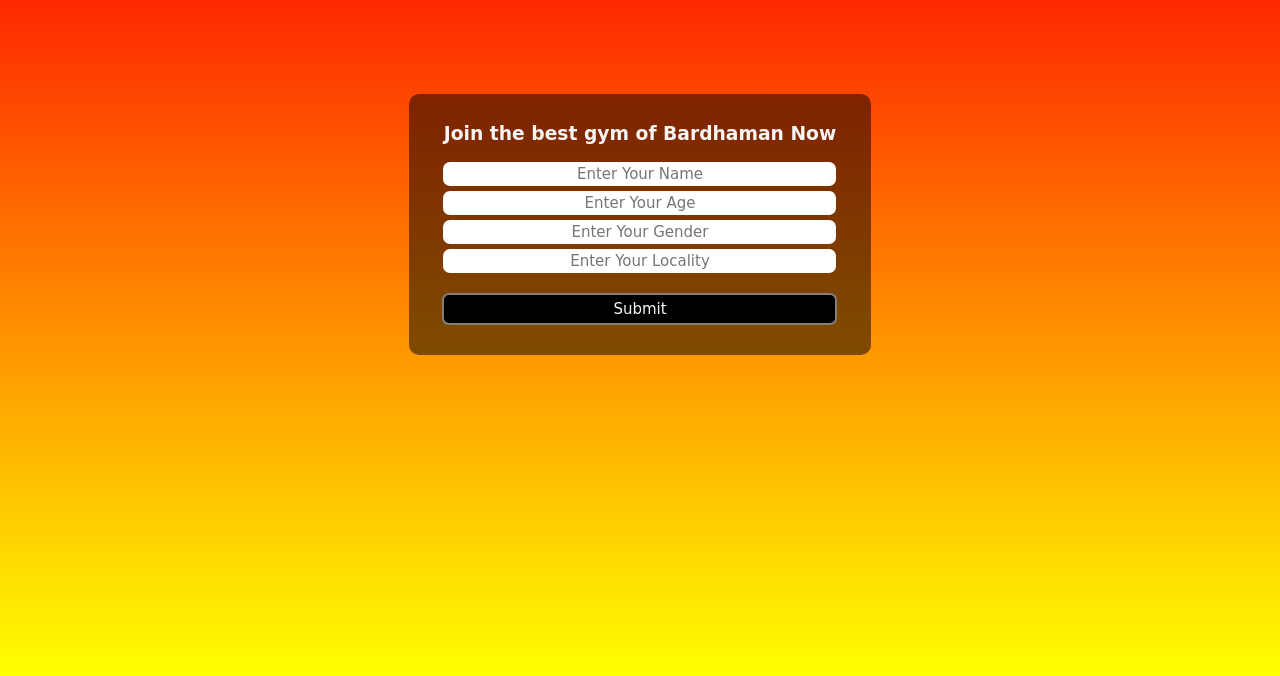
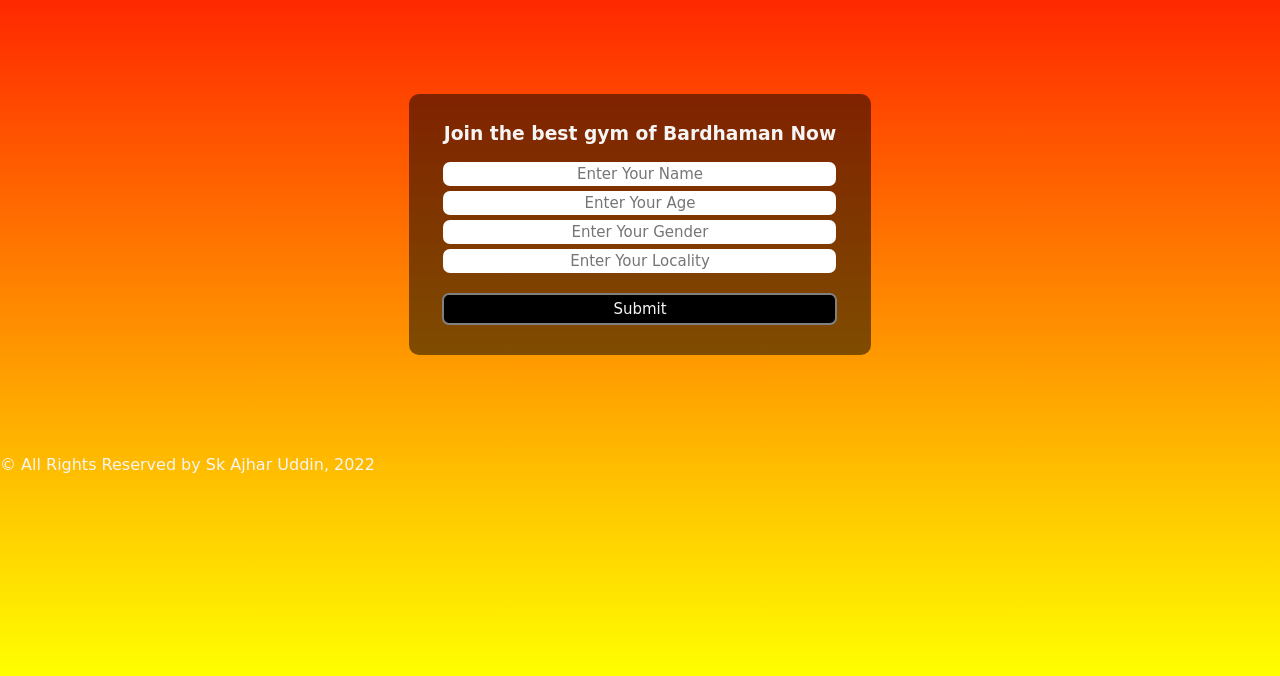
Before and after one commit to SKAJHARUDDIN/fitness-site, a plain HTML site: page index.html in a window 1280 px wide. Shown: the part 124-800 px from the top of the page. Drawn offline with Linux system fonts and the light colour scheme; a web font is replaced by a local one.

Commit message:
Update index.html

```diff
--- a/index.html
+++ b/index.html
@@ -54,6 +54,12 @@
             <button id="submitButton" type="submit" class="btn">Submit</button>
         </form>
     </div>
+
+    <footer>
+        <div class="footer-content">
+            <span>&copy; All Rights Reserved by Sk Ajhar Uddin, 2022</span>
+        </div>
+    </footer>
 </body>
 
 </html>
```
